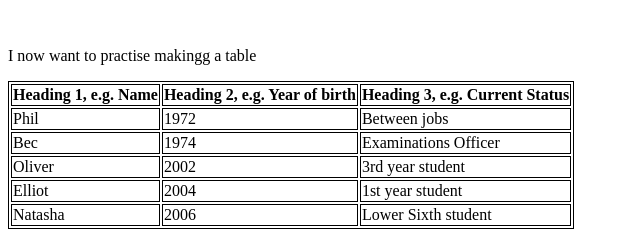
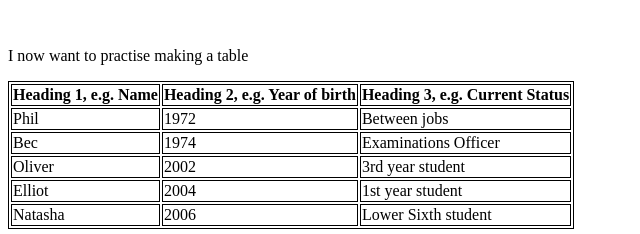
Before and after one commit to philculling/practicewebsiteweek2, a plain HTML site: page index.html in a window 1280 px wide. Shown: the part 2643-2877 px from the top of the page, 0-640 px from the left. Drawn offline with Linux system fonts and the light colour scheme.

Commit message:
commit prior to deployment

```diff
--- a/index.html
+++ b/index.html
@@ -147,7 +147,7 @@ you set it up at the start of the CSS.
   <br>--border-radius: 50px;
   <br>}</p>
   <br>
-  <p>I now want to practise makingg a table</p>
+  <p>I now want to practise making a table</p>
   <table>
     <tr>
       <th>Heading 1, e.g. Name</th>
```
